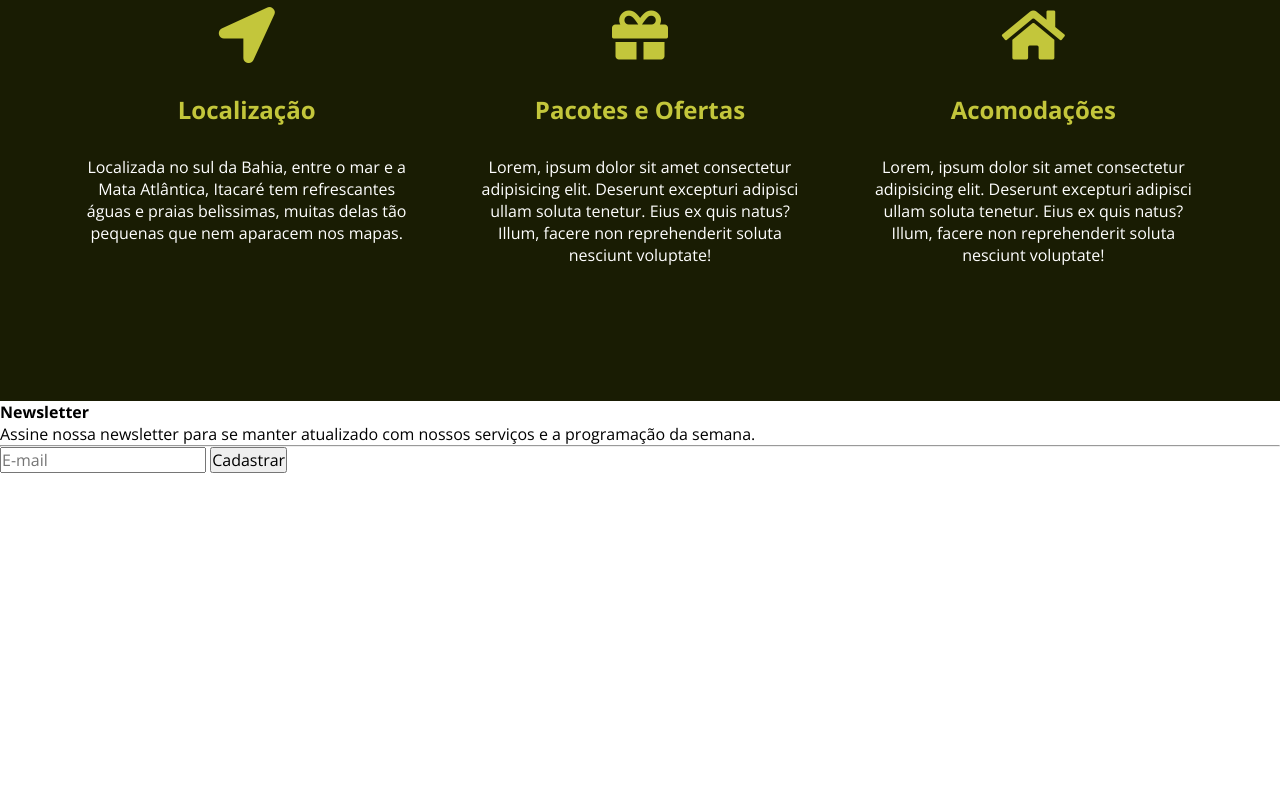
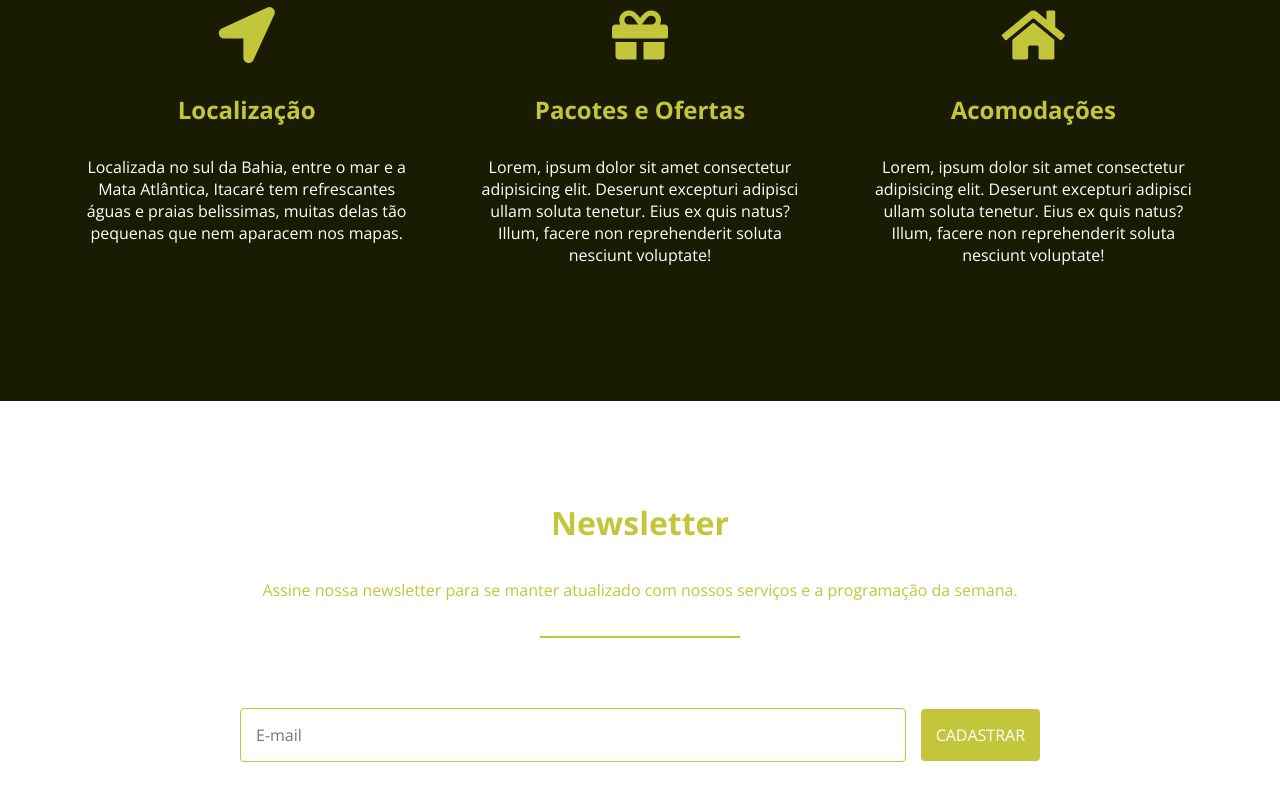
Before and after one commit to f-nely/hotel-paraiso, a plain HTML site: page index.html in a window 1280 px wide. Shown: the part 2251-3051 px from the top of the page. Before the commit the page ends 2724 px from the top, so only its background shows below. Drawn offline with nearby package versions, Linux system fonts and the light colour scheme.

Commit message:
Estilizando newsletter

```diff
--- a/css/styles.css
+++ b/css/styles.css
@@ -225,3 +225,72 @@ header li:last-child {
         flex-direction: column;
     }
 }
+
+/* newsletter */
+.newsletter {
+    display: flex;
+    flex-direction: column;
+    align-items: center;
+    padding: 100px 50px;
+}
+
+.newsletter h3 {
+    font-size: 2rem;
+    margin-bottom: 35px;
+    color: #c3c63b;
+    text-align: center;
+}
+
+.newsletter p {
+    max-width: 800px;
+    margin-bottom: 35px;
+    color: #c3c63b;
+    text-align: center;
+}
+
+.newsletter hr {
+    width: 200px;
+    height: 2px;
+    background-color: #c3c63b;
+    margin-bottom: 70px;
+    border: none;
+}
+
+.newsletter form {
+    display: flex;
+    align-items: center;
+    justify-content: center;
+    flex-wrap: wrap;
+    width: 80%;
+    max-width: 800px;
+}
+
+.newsletter input {
+    padding: 15px;
+    border: 1px solid #c3c63b;
+    border-radius: 4px;
+    margin-right: 15px;
+    flex: 1;
+}
+
+.newsletter button {
+    padding: 15px;
+    background-color: #c3c63b;
+    color: #fff;
+    text-transform: uppercase;
+    border: none;
+    border-radius: 4px;
+    cursor: pointer;
+}
+
+.newsletter button:hover {
+    background-color: #191c03;
+    color: #c3c63b;
+}
+
+@media (max-width: 700px) {
+    .newsletter input {
+        flex-basis: 100%;
+        margin-bottom: 15px;
+    }
+}
```
